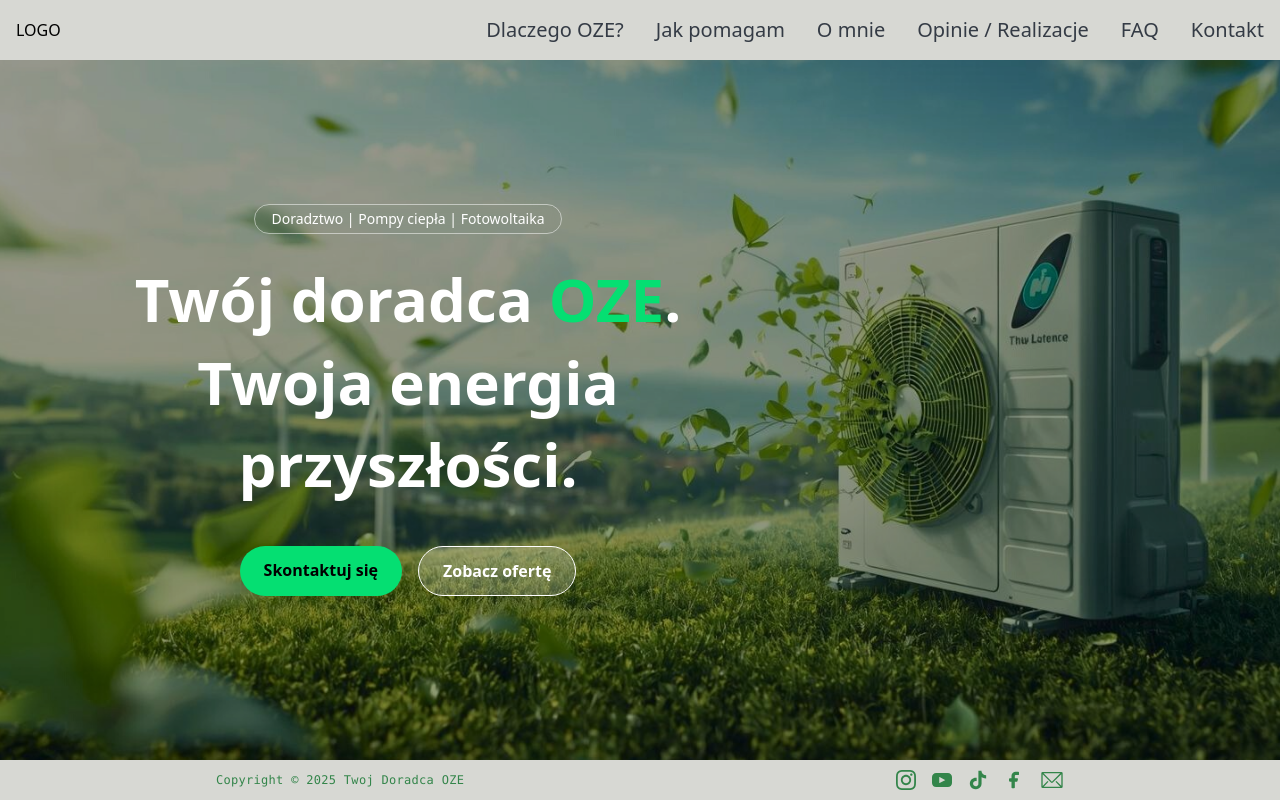
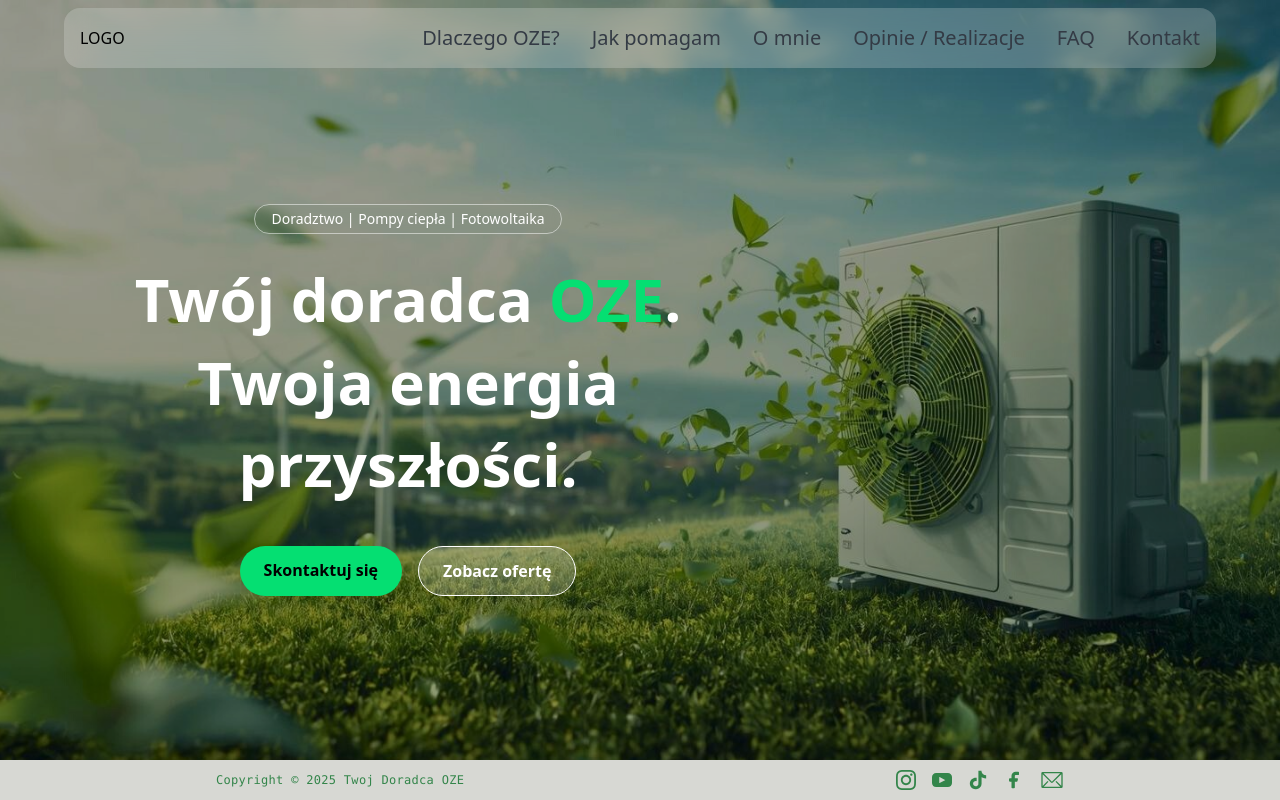
Before and after one commit to Giszta/twoj-doradca, a Next.js app: page / in a window 1280 px wide. Built offline with nearby package versions, Linux system fonts and the light colour scheme.

Commit message:
navbar style changed

```diff
--- a/src/app/components/Navbar.tsx
+++ b/src/app/components/Navbar.tsx
@@ -41,7 +41,7 @@ const Navbar = () => {
 
 	return (
 		<nav
-			className="fixed w-full z-50 bg-(--gray-primary)"
+			className="absolute w-[90%] top-2  z-20 flex items-center justify-between  bg-white/20 backdrop-blur-md rounded-2xl"
 			aria-label="Główna nawigacja"
 		>
 			<div className="container mx-auto flex flex-wrap items-center justify-between lg:py-4 px-4 py-2">
--- a/src/app/page.tsx
+++ b/src/app/page.tsx
@@ -6,8 +6,9 @@ import HeroSection from "./components/HeroSection";
 
 export default function Home() {
   return (
-    <main className="bg-(--bg-primary) flex min-h-screen flex-col hide-scrollbar">
-      <Navbar/>
+    <main className="bg-(--bg-primary) flex min-h-screen flex-col hide-scrollbar mx-auto">
+      <div className="w-[90%] mx-auto flex items-center justify-between py-4"><Navbar/></div>
+
       <div className="container  mx-auto px-12 py-4 hide-scrollbar">
         <HeroSection></HeroSection>
       </div>
```
Also changed, not shown: public/img/hero-bg.png.
